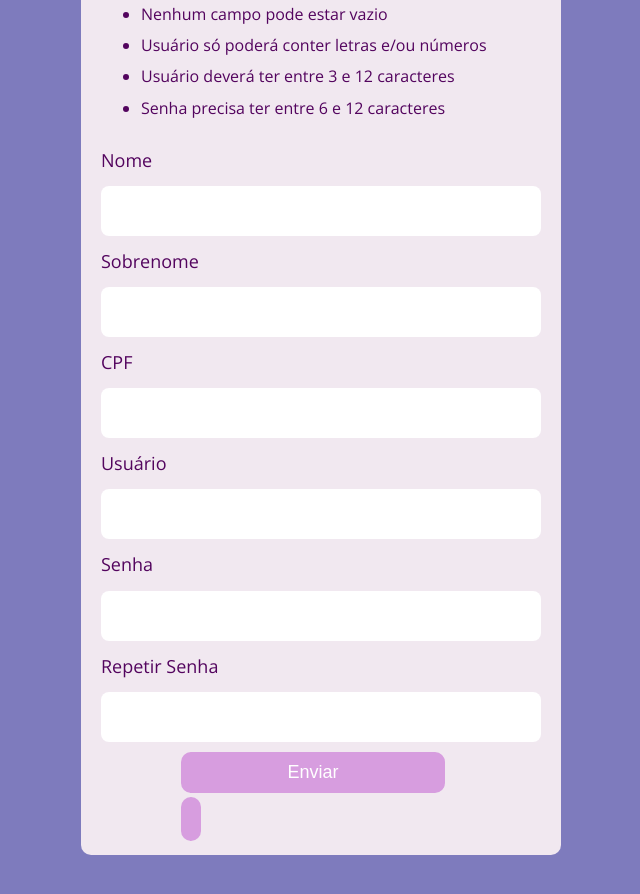
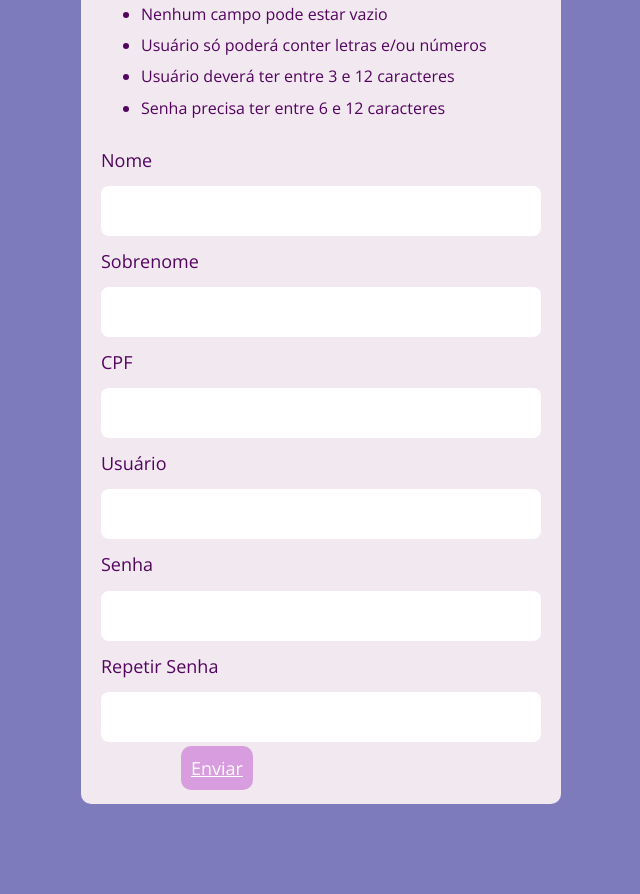
Before and after one commit to Deb-Paulin/Formulario-de-Cadastro, a plain HTML site: page index.html in a window 1280 px wide. Shown: the part 154-1048 px from the top of the page, without its empty margins (319-959 px from the left). After the commit the page ends 1008 px from the top, so only its background shows below. Drawn offline with nearby package versions, Linux system fonts and the light colour scheme; files whose address does not match are found by name.

Commit message:
ajuste do button

```diff
--- a/index.html
+++ b/index.html
@@ -30,10 +30,9 @@
             <input type="password" class="form__input">
             <label class="label">Repetir Senha</label>
             <input type="password" class="form__input">
-            <button type="submit" class="form__button">Enviar</button>
         </form>
 
-        <a href="send.html" class="form__button"></a>
+        <a href="send.html" class="form__button">Enviar</a>
         </section>
 
         <script src="./assets/js/validaCPF.js"></script>
```
